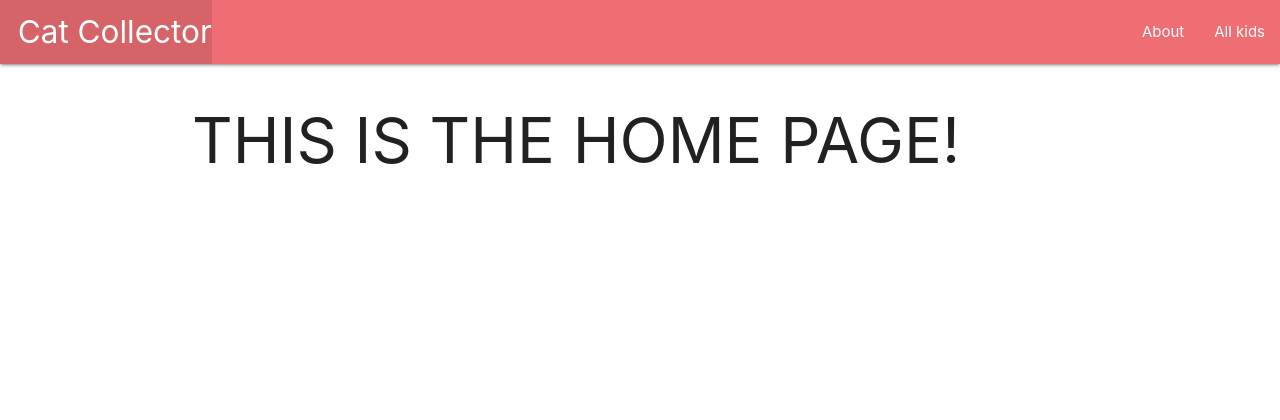
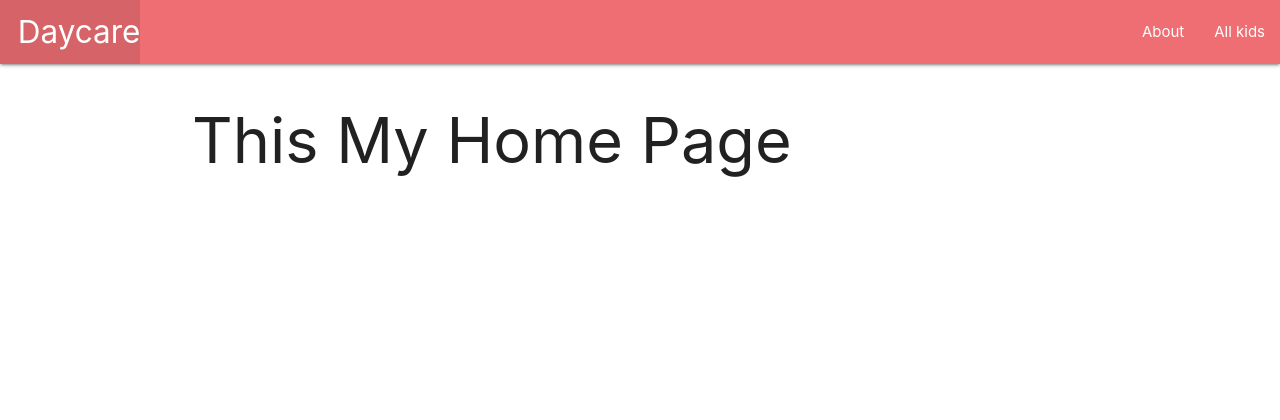
Before and after one commit to JONPIRES/Daycare, a Django app: page / in a window 1280 px wide. Shown: the top 420 px of the page. Run offline with Django 4.2, Linux system fonts and the light colour scheme.

```diff
--- a/main_app/templates/base.html
+++ b/main_app/templates/base.html
@@ -1,4 +1,5 @@
 {% load static %}
+<!-- {% static 'css/style.css' %} you can also input this in the href for the css link -->
 
 <!DOCTYPE html>
 <html lang="en">
@@ -8,14 +9,14 @@
   <meta http-equiv="X-UA-Compatible" content="ie=edge">
   <title>Day Care</title>
   <link rel="stylesheet" href="https://cdnjs.cloudflare.com/ajax/libs/materialize/1.0.0/css/materialize.min.css">
-  <link rel="stylesheet" href="{% static 'css/style.css' %}">
+  <link rel="stylesheet" type="text/css" href="{% static 'css/style.css' %}">
 </head>
 <body>
   <header class="navbar-fixed">
     <nav>
       <div class="nav-wrapper">
         <ul>
-          <li><a href="/" class="left brand-logo">&nbsp;&nbsp;Cat Collector</a></li>
+          <li><a href="/" class="left brand-logo">&nbsp;&nbsp;Daycare</li>
         </ul>
         <ul class="right">
           <li><a href="/about">About</a></li>
--- a/main_app/templates/home.html
+++ b/main_app/templates/home.html
@@ -1,4 +1,6 @@
 {% extends 'base.html' %}
 {% block content %}
-<h1>THIS IS THE HOME PAGE!</h1>
+<div class="home">
+    <h1>This My Home Page</h1>
+</div>
 {% endblock %}
--- a/manage.py
+++ b/manage.py
@@ -2,7 +2,8 @@
 """Django's command-line utility for administrative tasks."""
 import os
 import sys
-
+from django.core.management.commands.runserver import Command as runserver
+runserver.default_port = "8080"
 
 def main():
     """Run administrative tasks."""
```
Also changed, not shown: main_app/static/css/style.css (indentation only).
